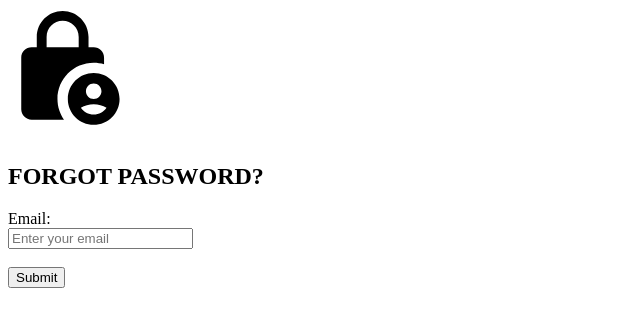
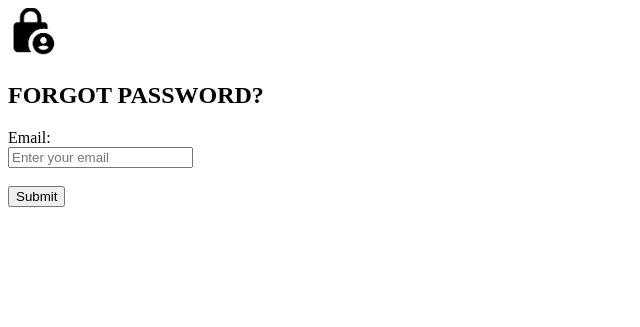
Before and after one commit to Yangkiiii/Veterinary-Clinic-WebApp, a Django app: page /forgot in a window 1280 px wide. Shown: the top 327 px of the page, without its empty margins (0-640 px from the left). Run offline with Django 5.2, Linux system fonts and the light colour scheme.

Commit message:
main css

```diff
--- /dev/null
+++ b/VetClinic/myProject/VetClinic/static/css/main.css
@@ -0,0 +1,72 @@
+.img_mail {
+    width: 200px;
+    height: 200px;
+    object-fit: contain; /* Ensures the image is scaled properly */
+}
+.profile-icon {
+    width: 30px;
+    height: 30px;
+    object-fit: contain;
+}
+.notification-icon {
+    width: 30px;
+    height: 30px;
+    object-fit: cover;  /* Ensures the image fits inside the specified dimensions */
+}
+.lock-image {
+    width: 50px;
+    height: 50px;
+    object-fit: cover;
+}
+.header-image {
+    width: 600px;
+    height: 300px;
+    object-fit: cover;
+}
+.cat-image {
+    width: 100px;
+    height: 100px;
+    object-fit: cover;
+}
+
+.service-image {
+    width: 600px;
+    height: 300px;
+    object-fit: cover;
+}
+
+.checkup-image {
+    width: 100px;
+    height: 100px;
+    object-fit: cover;
+}
+
+.self-help-image {
+    width: 600px;
+    height: 300px;
+    object-fit: cover;
+}
+
+.facilities-bg-image {
+    width: 600px;
+    height: 300px;
+    object-fit: cover;
+}
+
+.contacts-bg-image {
+    width: 600px;
+    height: 300px;
+    object-fit: cover;
+}
+
+.gmap-image {
+    width: 100px;
+    height: 100px;
+    object-fit: cover;
+}
+
+.consultation-room-image {
+    width: 100px;
+    height: 100px;
+    object-fit: cover;
+}
--- a/VetClinic/myProject/VetClinic/templates/AppointSched.html
+++ b/VetClinic/myProject/VetClinic/templates/AppointSched.html
@@ -5,7 +5,7 @@
     <meta name="viewport" content="width=device-width, initial-scale=1.0">
     <title>Appointment</title>
     {% load static %}
-    <link rel="stylesheet" href="{% static 'css/mail.css' %}"> <!-- Change mail.css to the right css file -->
+    <link rel="stylesheet" href="{% static 'css/main.css' %}"> <!-- Change mail.css to the right css file -->
 </head>
 <body>
 
--- a/VetClinic/myProject/VetClinic/templates/AppointmentReceiptPopup.html
+++ b/VetClinic/myProject/VetClinic/templates/AppointmentReceiptPopup.html
@@ -5,7 +5,7 @@
     <meta name="viewport" content="width=device-width, initial-scale=1.0">
     <title>Appointment Receipt (pop-up)</title>
     {% load static %}
-    <link rel="stylesheet" href="{% static 'css/mail.css' %}"> <!-- Change mail.css to the right css file -->
+    <link rel="stylesheet" href="{% static 'css/main.css' %}"> <!-- Change mail.css to the right css file -->
 </head>
 <body>
 
--- a/VetClinic/myProject/VetClinic/templates/AppointmentWindow.html
+++ b/VetClinic/myProject/VetClinic/templates/AppointmentWindow.html
@@ -5,7 +5,7 @@
     <meta name="viewport" content="width=device-width, initial-scale=1.0">
     <title>Pet Care Appointment</title>
     {% load static %}
-    <link rel="stylesheet" href="{% static 'css/mail.css' %}"> <!-- Change mail.css to the right css file -->
+    <link rel="stylesheet" href="{% static 'css/mains.css' %}"> <!-- Change mail.css to the right css file -->
 </head>
 <body>
 
--- a/VetClinic/myProject/VetClinic/templates/DiagnosisForm.html
+++ b/VetClinic/myProject/VetClinic/templates/DiagnosisForm.html
@@ -5,7 +5,7 @@
     <meta name="viewport" content="width=device-width, initial-scale=1.0">
     <title>DIAGNOSIS</title>
     {% load static %}
-    <link rel="stylesheet" href="{% static 'css/mail.css' %}"> <!-- Change mail.css to the right css file -->
+    <link rel="stylesheet" href="{% static 'css/main.css' %}"> <!-- Change mail.css to the right css file -->
 </head>
 <body>
 
--- a/VetClinic/myProject/VetClinic/templates/PetOwnerHistory.html
+++ b/VetClinic/myProject/VetClinic/templates/PetOwnerHistory.html
@@ -5,7 +5,7 @@
     <meta name="viewport" content="width=device-width, initial-scale=1.0">
     <title>DIAGNOSIS</title>
     {% load static %}
-    <link rel="stylesheet" href="{% static 'css/mail.css' %}"> <!-- Change mail.css to the right css file -->
+    <link rel="stylesheet" href="{% static 'css/main.css' %}"> <!-- Change mail.css to the right css file -->
 </head>
 <body>
 
--- a/VetClinic/myProject/VetClinic/templates/TransactionHistoryPetOwner.html
+++ b/VetClinic/myProject/VetClinic/templates/TransactionHistoryPetOwner.html
@@ -5,7 +5,7 @@
     <meta name="viewport" content="width=device-width, initial-scale=1.0">
     <title>PET OWNER TRANSACTION HISTORY</title>
     {% load static %}
-    <link rel="stylesheet" href="{% static 'css/mail.css' %}"> <!-- Change mail.css to the right css file -->
+    <link rel="stylesheet" href="{% static 'css/main.css' %}"> <!-- Change mail.css to the right css file -->
 </head>
 <body>
     <h1>My Transaction History</h1>
--- a/VetClinic/myProject/VetClinic/templates/VetWindow.html
+++ b/VetClinic/myProject/VetClinic/templates/VetWindow.html
@@ -5,7 +5,7 @@
     <meta name="viewport" content="width=device-width, initial-scale=1.0">
     <title>Pet Care Appointment</title>
     {% load static %}
-    <link rel="stylesheet" href="{% static 'css/mail.css' %}"> <!-- Change mail.css to the right css file -->
+    <link rel="stylesheet" href="{% static 'css/main.css' %}"> <!-- Change mail.css to the right css file -->
 </head>
 <body>
     <header>
--- a/VetClinic/myProject/VetClinic/templates/changepass.html
+++ b/VetClinic/myProject/VetClinic/templates/changepass.html
@@ -5,7 +5,7 @@
     <meta name="viewport" content="width=device-width, initial-scale=1.0">
     <title>Change Password</title>
     {% load static %}
-    <link rel="stylesheet" href="{% static 'css/mail.css' %}"> <!-- Change mail.css to the right css file -->
+    <link rel="stylesheet" href="{% static 'css/main.css' %}"> <!-- Change mail.css to the right css file -->
     <script>
         function handleSubmit(event) {
             event.preventDefault(); // Prevent the default form submission
--- a/VetClinic/myProject/VetClinic/templates/forgotPass.html
+++ b/VetClinic/myProject/VetClinic/templates/forgotPass.html
@@ -5,10 +5,10 @@
     <meta name="viewport" content="width=device-width, initial-scale=1.0">
     <title>FORGOT PASSWORD</title>
     {% load static %}
-    <link rel="stylesheet" href="{% static 'css/mail.css' %}"> <!-- Change mail.css to the right css file -->
+    <link rel="stylesheet" href="{% static 'css/main.css' %}"> <!-- Change mail.css to the right css file -->
 </head>
 <body>
-    <img src="assets/lock.png" alt="Lock Image">
+    <img class="lock-image" src="{% static 'assets/lock.png' %}" alt="Lock Image">
 
     <h2>FORGOT PASSWORD?</h2>
 
--- a/VetClinic/myProject/VetClinic/templates/homepage.html
+++ b/VetClinic/myProject/VetClinic/templates/homepage.html
@@ -5,7 +5,7 @@
     <meta name="viewport" content="width=device-width, initial-scale=1.0">
     <title>HOMEPAGE</title>
     {% load static %}
-    <link rel="stylesheet" href="{% static 'css/mail.css' %}"> <!-- Change mail.css to the right css file -->
+    <link rel="stylesheet" href="{% static 'css/main.css' %}"> <!-- Change mail.css to the right css file -->
 </head>
 <body>
     <h2>HOMEPAGE</h2>
--- a/VetClinic/myProject/VetClinic/templates/login.html
+++ b/VetClinic/myProject/VetClinic/templates/login.html
@@ -5,7 +5,7 @@
     <meta name="viewport" content="width=device-width, initial-scale=1.0">
     <title>LOG IN WINDOW</title>
     {% load static %}
-    <link rel="stylesheet" href="{% static 'css/mail.css' %}"> <!-- Change mail.css to the right css file -->
+    <link rel="stylesheet" href="{% static 'css/main.css' %}"> <!-- Change mail.css to the right css file -->
     <script>
         function validateLogin(event) {
             event.preventDefault(); // Prevent form submission
--- a/VetClinic/myProject/VetClinic/templates/mail.html
+++ b/VetClinic/myProject/VetClinic/templates/mail.html
@@ -5,11 +5,11 @@
     <meta name="viewport" content="width=device-width, initial-scale=1.0">
     <title>Check Your Email</title>
     {% load static %}
-    <link rel="stylesheet" href="{% static 'css/mail.css' %}">
+    <link rel="stylesheet" href="{% static 'css/main.css' %}">
 </head>
 <body>
      <!-- Placeholder div for the image -->
-     <div class="img_mail"></div>
+     <img class="img_mail" src="{% static 'Media/mail.png' %}" alt="Mail Image">
     <h1>Check Your Email</h1>
     <p>We've sent a new password to user@gmail.com</p>
 </body>
--- a/VetClinic/myProject/VetClinic/templates/profile.html
+++ b/VetClinic/myProject/VetClinic/templates/profile.html
@@ -5,7 +5,7 @@
     <meta name="viewport" content="width=device-width, initial-scale=1.0">
     <title>User Profile</title>
     {% load static %}
-    <link rel="stylesheet" href="{% static 'css/mail.css' %}"> <!-- Change mail.css to the right css file -->
+    <link rel="stylesheet" href="{% static 'css/main.css' %}"> <!-- Change mail.css to the right css file -->
     <script>
         function updateProfile() {
             // Here, you could add functionality to save the profile information
--- a/VetClinic/myProject/VetClinic/templates/reg.html
+++ b/VetClinic/myProject/VetClinic/templates/reg.html
@@ -5,7 +5,7 @@
     <meta name="viewport" content="width=device-width, initial-scale=1.0">
     <title>Sign Up</title>
     {% load static %}
-    <link rel="stylesheet" href="{% static 'css/mail.css' %}"> <!-- Change mail.css to the right css file -->
+    <link rel="stylesheet" href="{% static 'css/main.css' %}"> <!-- Change mail.css to the right css file -->
 </head>
 <body>
     <h2>Create Your Account</h2>
--- a/VetClinic/myProject/VetClinic/templates/transaction_history.html
+++ b/VetClinic/myProject/VetClinic/templates/transaction_history.html
@@ -5,7 +5,7 @@
     <meta name="viewport" content="width=device-width, initial-scale=1.0">
     <title>TRANSACTION HISTORY</title>
     {% load static %}
-    <link rel="stylesheet" href="{% static 'css/mail.css' %}"> <!-- Change mail.css to the right css file -->
+    <link rel="stylesheet" href="{% static 'css/main.css' %}"> <!-- Change mail.css to the right css file -->
 </head>
 <body>
     <h1>Veterinarian</h1>
```
Also changed, not shown: other parts of VetClinic/myProject/VetClinic/templates/AppointSched.html (+2 -2 lines), other parts of VetClinic/myProject/VetClinic/templates/AppointmentWindow.html (+2 -2 lines), VetClinic/myProject/VetClinic/static/css/mail.css (deleted, +0 -8 lines), VetClinic/myProject/VetClinic/templates/AccountHistory.html (+4 -3 lines).
